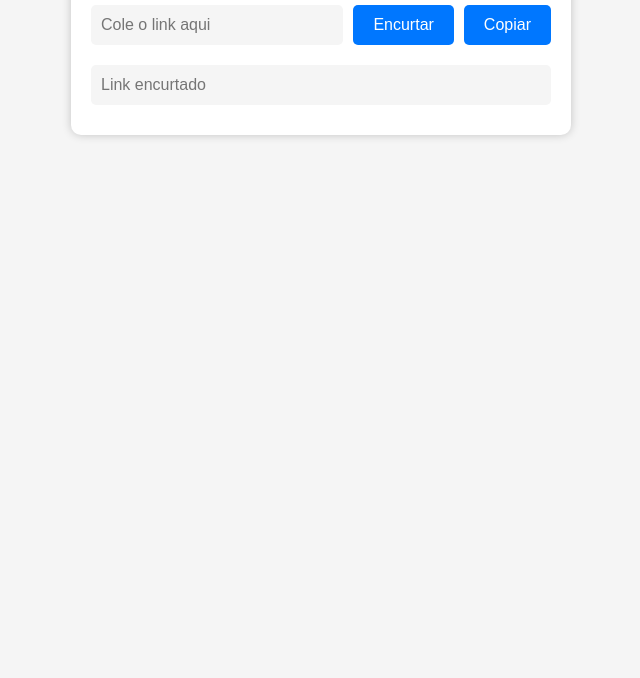
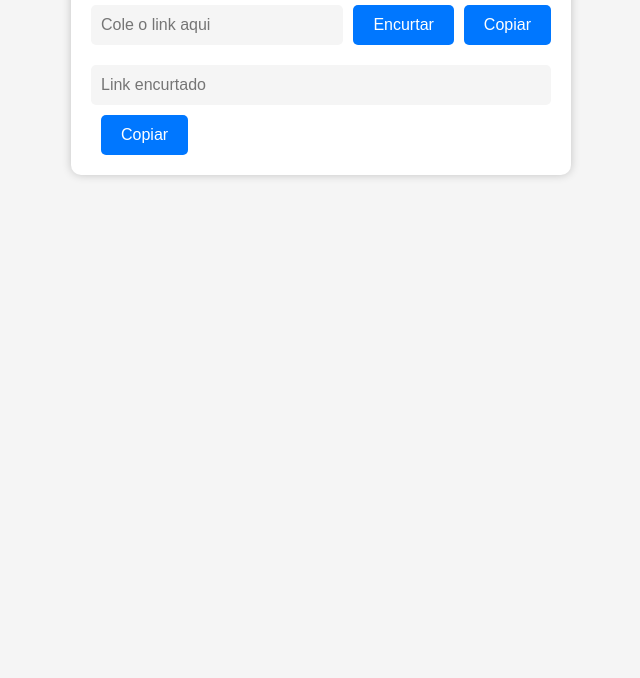
Before and after one commit to MauricioOMaciel/Encurtarapido, a plain HTML site: page index.html in a window 1280 px wide. Shown: the part 122-800 px from the top of the page, without its empty margins (319-959 px from the left). Drawn offline with Linux system fonts and the light colour scheme.

Commit message:
Alteração botão
movendo o botao copiar para a box da placeholder link encurtado.

```diff
--- a/index.html
+++ b/index.html
@@ -18,6 +18,7 @@
         </div>
         <div>
             <input type="text" id="input-url" class="input-url" placeholder="Link encurtado" readonly>
+            <button class="btn" onclick="copiar()">Copiar</button>
         </div>
     </div>
     <script src="js/script.js"></script>
```
